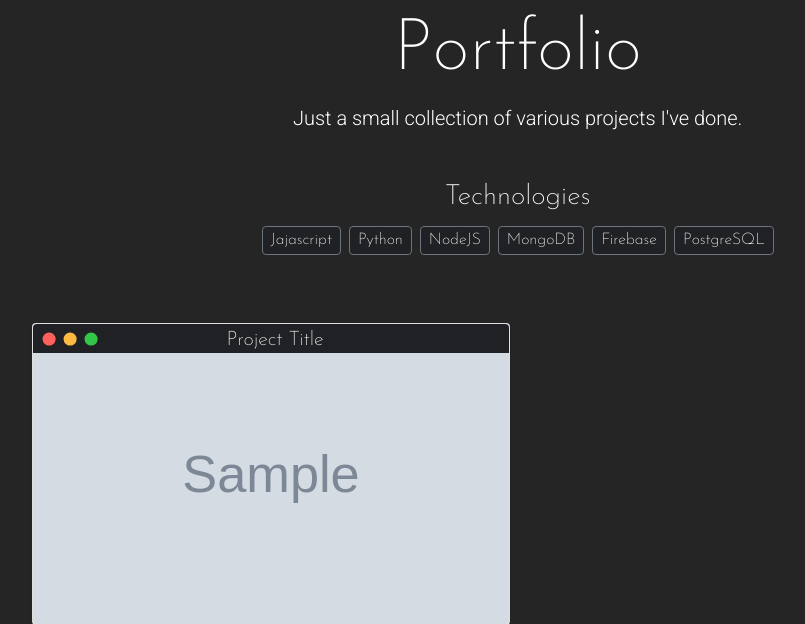
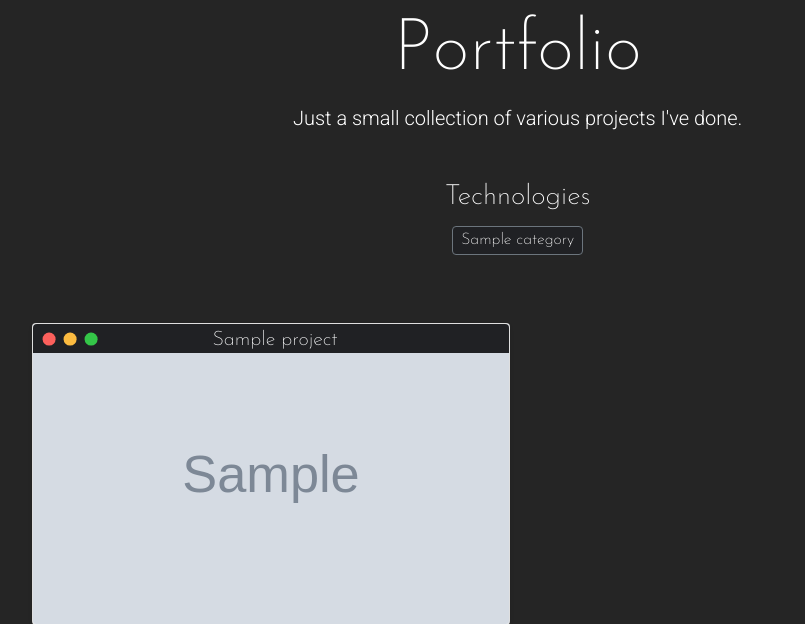
Before and after one commit to pkudlanov/personal-portfolio-django, a Django app: page / in a window 1280 px wide. Shown: the part 963-1587 px from the top of the page, without its empty margins (229-1034 px from the left). Run offline with Django 3.2, Linux system fonts and the light colour scheme; tables that the repository leaves empty hold one stand-in row (values such as "Sample post"); grey boxes marked "Sample" are stand-in pictures; parts of the project's set-up code (start-up, migrations or seed data) failed here and were passed over; some libraries are stand-ins or nearby versions.

Commit message:
Home template renders project cards with relevant tags Same with technologies list, only includes used technologies and no copies

```diff
--- a/portfolio/templates/portfolio/home.html
+++ b/portfolio/templates/portfolio/home.html
@@ -173,24 +173,12 @@
             <section class="container text-center p-3">
                 <h3>Technologies</h3>
                 <div class="d-flex flex-wrap justify-content-center">
+
+                    {% for tag in proj_tags %}
                         <div class="tech-card text-light text-center border border-secondary rounded m-1">
-                        <h6 class="m-1 px-1">Jajascript</h6>
+                            <h6 class="m-1 px-1">{{ tag }}</h6>
                         </div>
-                    <div class="tech-card text-light text-center border border-secondary rounded m-1">
-                        <h6 class="m-1 px-1">Python</h6>
-                    </div>
-                    <div class="tech-card text-light text-center border border-secondary rounded m-1">
-                        <h6 class="m-1 px-1">NodeJS</h6>
-                    </div>
-                    <div class="tech-card text-light text-center border border-secondary rounded m-1">
-                        <h6 class="m-1 px-1">MongoDB</h6>
-                    </div>
-                    <div class="tech-card text-light text-center border border-secondary rounded m-1">
-                        <h6 class="m-1 px-1">Firebase</h6>
-                    </div>
-                    <div class="tech-card text-light text-center border border-secondary rounded m-1">
-                        <h6 class="m-1 px-1">PostgreSQL</h6>
-                    </div>
+                    {% endfor %}
                 </div>
             </section>
 
@@ -212,23 +200,16 @@
                                             <div class="color-dot color-dot-r position-absolute top-50 start-0 translate-middle"></div>
                                             <div class="color-dot color-dot-y position-absolute top-50 start-0 translate-middle"></div>
                                             <div class="color-dot color-dot-g position-absolute top-50 start-0 translate-middle"></div>
-                                            <h5 class="text-center text-light m-1">Project Title</h5>
+                                            <h5 class="text-center text-light m-1">{{ project.title }}</h5>
                                         </div>
                                         <div class="project-body position-relative px-4">
                                             <section class="container text-center position-absolute top-50 start-50 translate-middle p-3">
                                                 <div class="d-flex flex-wrap justify-content-center">
+                                                    {% for tag in project.tags.all %}
                                                         <div class="tech-card text-light text-center border border-secondary rounded m-1">
-                                                        <h6 class="m-1 px-1">Jajascript</h6>
+                                                            <h6 class="m-1 px-1">{{ tag }}</h6>
                                                         </div>
-                                                    <div class="tech-card text-light text-center border border-secondary rounded m-1">
-                                                        <h6 class="m-1 px-1">Python</h6>
-                                                    </div>
-                                                    <div class="tech-card text-light text-center border border-secondary rounded m-1">
-                                                        <h6 class="m-1 px-1">NodeJS</h6>
-                                                    </div>
-                                                    <div class="tech-card text-light text-center border border-secondary rounded m-1">
-                                                        <h6 class="m-1 px-1">MongoDB</h6>
-                                                    </div>
+                                                    {% endfor %}
                                                 </div>
                                             </section>
                                         </div>
@@ -248,23 +229,16 @@
                                             <div class="color-dot color-dot-r position-absolute top-50 start-0 translate-middle"></div>
                                             <div class="color-dot color-dot-y position-absolute top-50 start-0 translate-middle"></div>
                                             <div class="color-dot color-dot-g position-absolute top-50 start-0 translate-middle"></div>
-                                            <h5 class="text-center text-light m-1">Project Title</h5>
+                                            <h5 class="text-center text-light m-1">{{ project.title }}</h5>
                                         </div>
                                         <div class="project-body position-relative px-4">
                                             <section class="container text-center position-absolute top-50 start-50 translate-middle p-3">
                                                 <div class="d-flex flex-wrap justify-content-center">
+                                                    {% for tag in project.tags.all %}
                                                         <div class="tech-card text-light text-center border border-secondary rounded m-1">
-                                                        <h6 class="m-1 px-1">Jajascript</h6>
+                                                            <h6 class="m-1 px-1">{{ tag }}</h6>
                                                         </div>
-                                                    <div class="tech-card text-light text-center border border-secondary rounded m-1">
-                                                        <h6 class="m-1 px-1">Python</h6>
-                                                    </div>
-                                                    <div class="tech-card text-light text-center border border-secondary rounded m-1">
-                                                        <h6 class="m-1 px-1">NodeJS</h6>
-                                                    </div>
-                                                    <div class="tech-card text-light text-center border border-secondary rounded m-1">
-                                                        <h6 class="m-1 px-1">MongoDB</h6>
-                                                    </div>
+                                                    {% endfor %}
                                                 </div>
                                             </section>
                                         </div>
```
Lines whose indentation alone changed are shown as unchanged.
